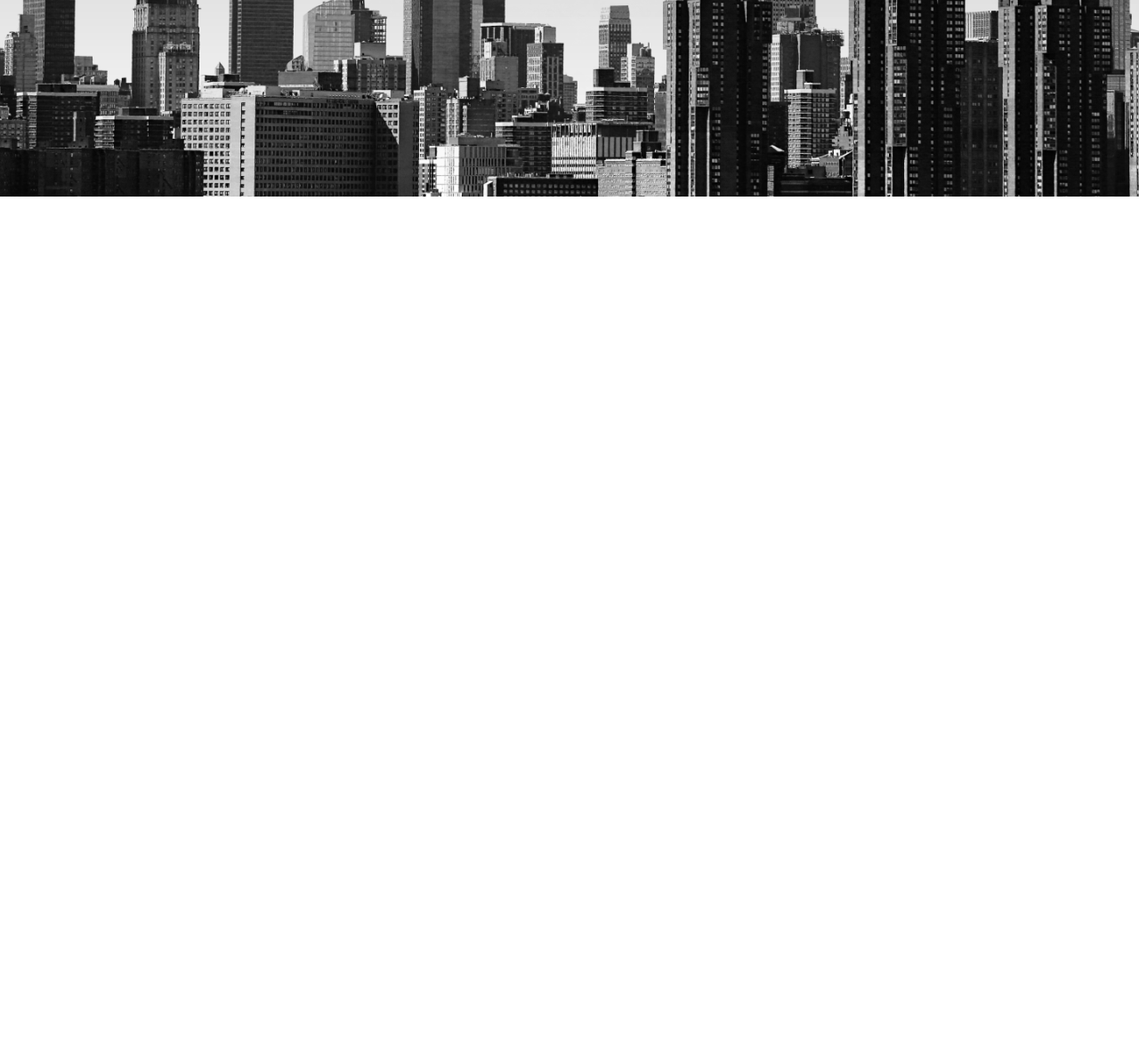
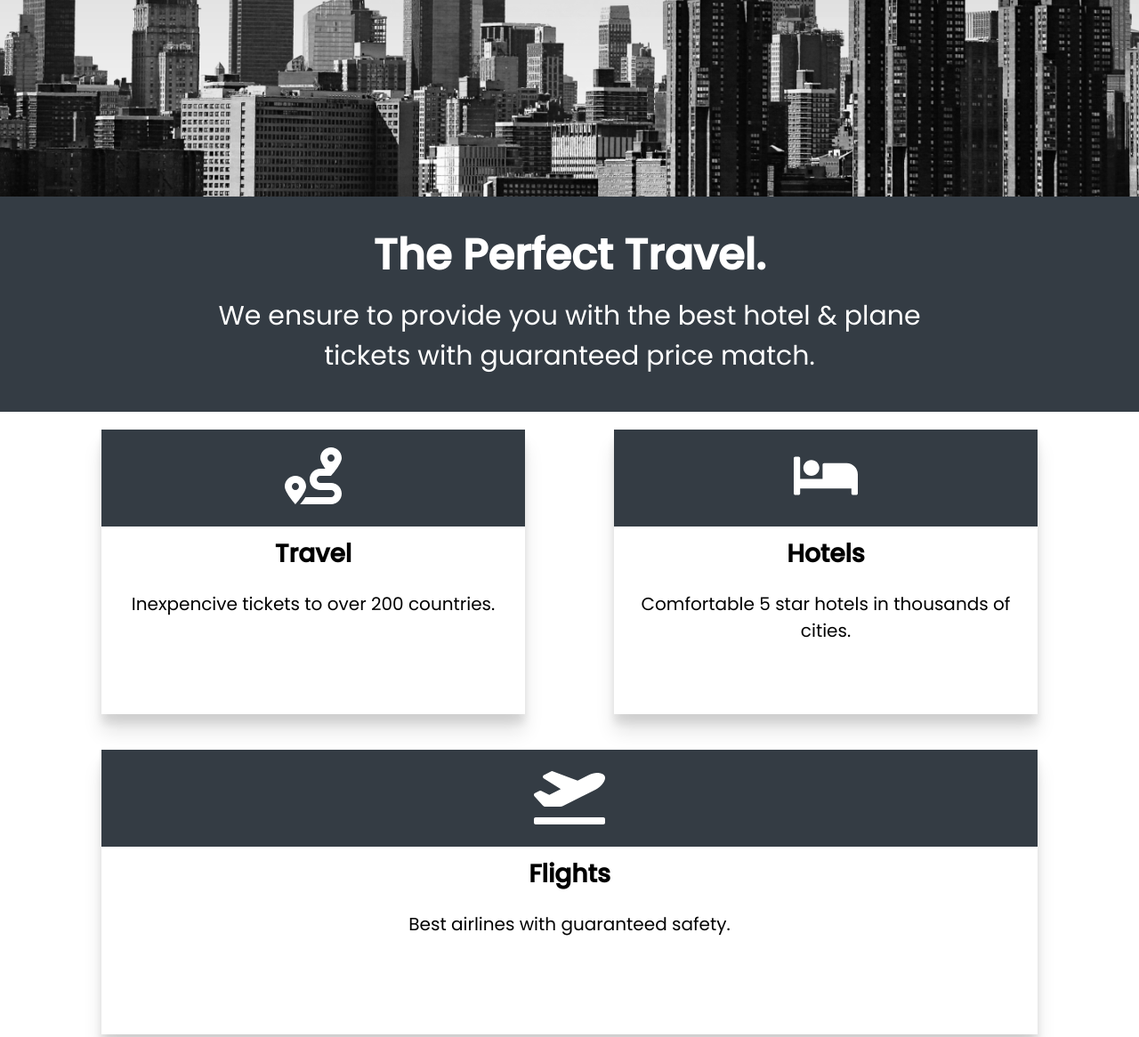
Before and after one commit to andriibessarab/travelly, a plain HTML site: page index.html in a window 1280 px wide. Shown: the part 1392-2558 px from the top of the page at 89% size. Before the commit the page ends 1613 px from the top, so only its background shows below. Drawn offline with Linux system fonts and the light colour scheme; a web font is replaced by a local one.

Commit message:
Implement Benefit Section

```diff
--- a/index.html
+++ b/index.html
@@ -36,7 +36,7 @@
         <button>Book Now!</button>
     </section>
 
-    <!-- Benefits -->
+    <!-- Locations -->
     <section id="locations">
         <header class="locations-head">
             <h2>Perfect Experiences.</h2>
@@ -48,5 +48,39 @@
             <img src="./img/cloud.png" alt="cloud" class="moving-cloud-2 cloud"/>
         </header>
     </section>
+
+    <!-- Benefits -->
+    <section id="benefits">
+        <header class="benefits-head">
+            <h2>The Perfect Travel.</h2>
+            <h3>
+                We ensure to provide you with the best hotel & plane <br/>
+                tickets with guaranteed price match.
+            </h3>
+        </header>
+        <div class="cards">
+            <div class="card">
+                <div class="card-icon">
+                    <img src="./icons/route-solid.svg" alt="">
+                </div>
+                <h4>Travel</h4>
+                <p>Inexpencive tickets to over 200 countries.</p>
+            </div>
+            <div class="card">
+                <div class="card-icon">
+                    <img src="./icons/bed-solid.svg" alt="">
+                </div>
+                <h4>Hotels</h4>
+                <p>Comfortable 5 star hotels in thousands of cities.</p>
+            </div>
+            <div class="card">
+                <div class="card-icon">
+                    <img src="./icons/plane-departure-solid.svg" alt="">
+                </div>
+                <h4>Flights</h4>
+                <p>Best airlines with guaranteed safety.</p>
+            </div>
+        </div>
+    </section>
 </body>
 </html>
--- a/style.css
+++ b/style.css
@@ -6,6 +6,7 @@
 
 html{
     font-size: 62.5%;
+    scroll-padding-top: 10vh;
 }
 
 body {
@@ -172,6 +173,55 @@ nav ul {
     }
 }
 
+/* Benefits Section */
+.benefits-head {
+    background: #343c44;
+    min-height: 30vh;
+    padding: 3rem;
+    display: flex;
+    flex-direction: column;
+    align-items: center;
+    justify-content: center;
+    color: white;
+    text-align: center;
+}
+
+.benefits-head h3 {
+    padding: 1rem;
+}
+
+.cards {
+    min-height: 70vh;
+    width: 90%;
+    margin: auto;
+    display: flex;
+    flex-wrap: wrap;
+    align-items: center;
+}
+
+.card {
+    flex: 1 1 35rem;
+    min-height: 40vh;
+    margin: 2rem 5rem;
+    box-shadow: 0 10px 10px rgba(0, 0, 0, 0.1), 0 20px 20px rgba(0, 0, 0, 0.1);
+    text-align: center;
+}
+
+.card h4, .card p {
+    padding: 1rem;
+
+}
+
+.cards .card-icon {
+    background-color: #343c44;
+}
+
+.cards .card-icon img {
+    max-width: 15%;
+    height: 8vh;
+    margin: 2rem;
+}
+
 /* Media Queries */
 @media screen and (max-width: 932px) {
         nav {
```
